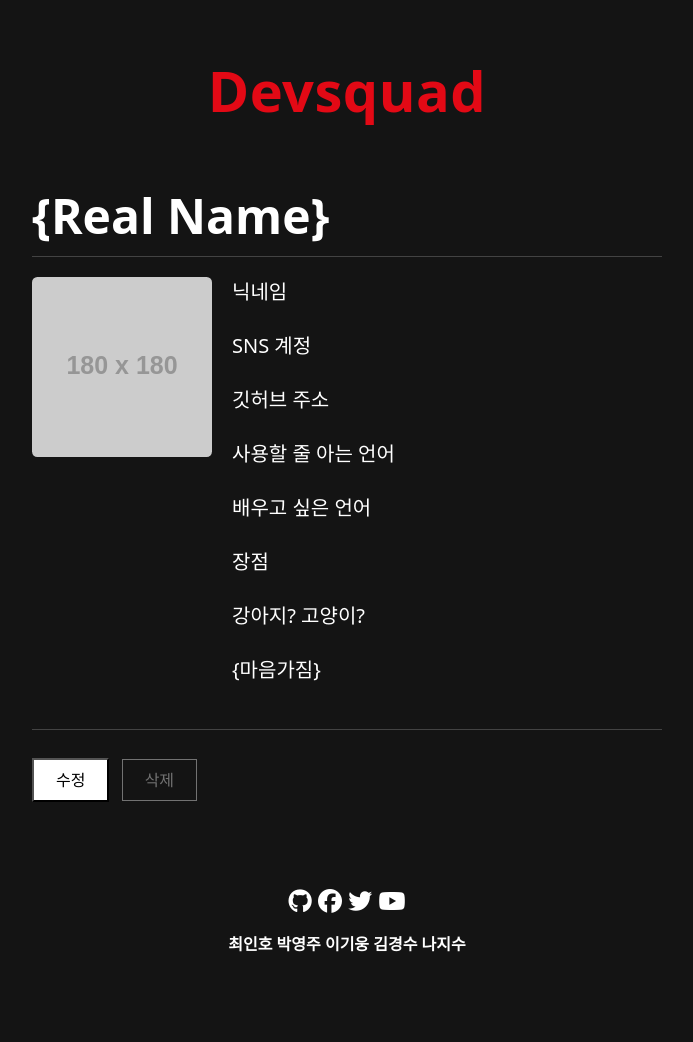
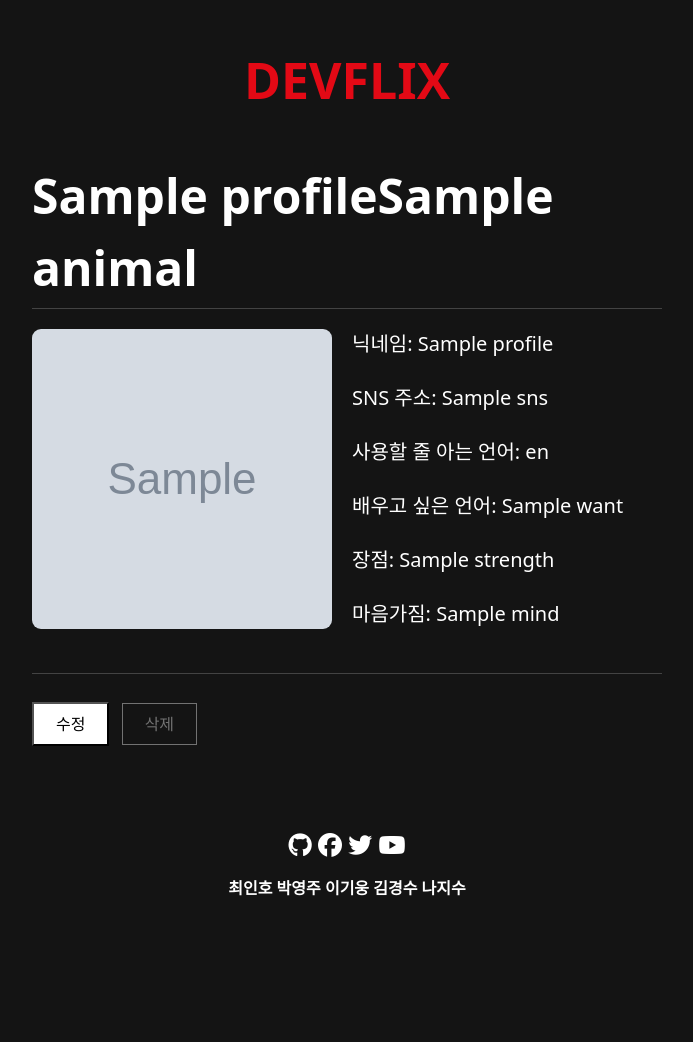
Before and after one commit to inhochoe/intro, a Flask app: template templates/detail.html in a window 1280 px wide. Shown: the whole page, without its empty margins (293-986 px from the left). After the commit the page ends 896 px from the top, so only its background shows below. Run offline with Flask 2, Linux system fonts and the light colour scheme; the template is opened without the code that fills it: most values are stand-ins (such as "Sample title", 1, 10 or a date in 2020); grey boxes marked "Sample" are stand-in pictures; grey boxes labelled with a size stand in for pictures from a placeholder-image service; some libraries are stand-ins or nearby versions.

Commit message:
happy version

```diff
--- a/app.py
+++ b/app.py
@@ -4,8 +4,9 @@ from pymongo import MongoClient
 app = Flask(__name__)
 
 from pymongo import MongoClient
-client = MongoClient(
-    'mongodb+srv://sparta:test@cluster0.htcvgcz.mongodb.net/?retryWrites=true&w=majority')
+import certifi
+ca = certifi.where()
+client = MongoClient('mongodb+srv://sparta:test@cluster0.t2e898s.mongodb.net/?retryWrites=true&w=majority',tlsCAFile=ca)
 db = client.dbsparta
 
 @app.route('/')
@@ -16,26 +17,24 @@ def home():
 def posting():
     return render_template('posting.html')
 
-@app.route('/detail.html')
-def detail():
-    return render_template('detail.html')
+@app.route('/detail/<string:real_name>')
+def detail(real_name):
+    profile = list(db.profiles.find({'real_name':real_name},{'_id':False}))
 
-# @app.route("/profile-detail")
-# def posting():
-#     return render_template('index.html','detail.html','posting.html')
+    return render_template('detail.html', profile=profile)
 
 # ============================= 전체 프로필 조회 =============================
 @app.route("/profiles", methods=["GET"])
 def profile_get():
-    profile_name = list(db.profiles.find({},{'_id':False}))
-    return jsonify({'result':profile_name})
-# ============================= 프로필 상세보기 =============================
-@app.route("/profiles", methods=["GET"])
-def profile_detail_get():
-    all_data = list(db.profiles.find({},{'_id':False}))
-    return jsonify({'result':all_data})
+    real_name = list(db.profiles.find({},{'_id':False}))
+    return jsonify({'result': real_name})
 
-# ============================= 댓글 관련(심화) =============================
+# ============================= 프로필 삭제 =============================
+
+
+# db.users.delete_one({'name':'bobby'})
+
+
 
 # ============================= 프로필 작성 =============================
 @app.route("/profiles", methods=["POST"])
@@ -47,9 +46,11 @@ def profile_post():
     lang_receive = request.form['lang_give']
     want_receive = request.form['want_give']
     strength_receive = request.form['strength_give']
-    dog_receive = request.form['dog_give']
-    cat_receive = request.form['cat_give']
+    # dog_receive = request.form['dog_give']
+    # cat_receive = request.form['cat_give']
+    animal_receive = request.form['animal_give']
     mind_receive = request.form['mind_give']
+
 
 
     doc = {
@@ -60,14 +61,17 @@ def profile_post():
         'lang' : lang_receive,
         'want' : want_receive,
         'strength' : strength_receive,
-        'dog' : dog_receive,
-        'cat' : cat_receive,
+        # 'dog' : dog_receive,
+        # 'cat' : cat_receive,
+        'animal' : animal_receive,
         'mind' : mind_receive
     }
+
 
     db.profiles.insert_one(doc)
 
     return jsonify({'msg': '프로필을 작성했습니다'})
 
+
 if __name__ == '__main__':
     app.run('0.0.0.0', port=5001, debug=True)
--- a/static/css/i_styles.css
+++ b/static/css/i_styles.css
@@ -125,6 +125,7 @@ footer {
     background-color: #333;
     background-repeat: no-repeat;
     background-size: cover;
+    background-position: center;
     border: none;
     border-radius: 4px;
     box-sizing: border-box;
@@ -136,6 +137,7 @@ footer {
     position: relative;
     text-decoration: none;
     width: 10vw;
+    /* object-fit: cover; */
 }
 
 .extended-diacritics-language .profiles-gate-container .profile-name {
--- a/static/css/styles.css
+++ b/static/css/styles.css
@@ -7,12 +7,20 @@ a {
 }
 
 header {
-  height: 180px;
+  height: 20vh;
   display: flex;
   justify-content: center;
   align-items: center;
+  font-size: 50px;
+  font-weight: bold;
+  background-color: #141414;
   color: #e30915;
 }
+
+header :hover {
+  color: #e30915;
+}
+
 
 body {
   min-height: 100vh;
@@ -70,6 +78,9 @@ NetflicFontColor: #e30915;
 }
 .detail-profile-img {
   border-radius: 3%;
+  width: 300px;
+  height: 300px;
+  object-fit: cover;
 }
 .detail-profile-info {
   font-size: 20px;
--- a/static/js/detail.js
+++ b/static/js/detail.js
@@ -1,66 +1,54 @@
 // 상세보기
 // 로딩되면 DB에서 모든 데이터 가져와서 보여주기
-function show_detail() {
-    fetch('/profiles')
-        .then((res) => res.json())
-        .then((data) => {
-            let rows = data['all_data']
-            rows.forEach((row) => {
-                let real_name = row["name"];
-                let nick_name = row["nick_name"];
-                let img = row["img"];
-                let sns = row["sns"];
-                let lang = row["lang"];
-                let want= row["want"];
-                let strength = row["strength"];
-                let dog = row["dog"];
-                let cat = row["cat"];
-                let mind = row["mind"];
+// $(document).ready(function () {
+//     show_detail();
+// });
+
+// function show_detail() {
+//     fetch('/profiles').then((res) => res.json()).then((data) => {
+//         let rows = data['result']
+
+//         $('#profile-image').empty();
+//         $('.detail-profile-info').empty();
+//         $('.detail-top').empty();
+
+//         rows.forEach((row) => {
+//             let real_name = row["name"];
+//             let nick_name = row["nick_name"];
+//             let img = row["img"];
+//             let sns = row["sns"];
+//             let lang = row["lang"];
+//             let want= row["want"];
+//             let strength = row["strength"]
+//             let dog = row["dog"];
+//             let cat = row["cat"];
+//             let mind = row["mind"];
 
                 // id명 통일되면 다시 적기
                 // 데이터 보여주는 방식은 추후 검토가 필요
-
-                let temp_html = `<div class="detail-top">
-                                    <span>${real_name}</span>
-                                </div>
-
-                                <!-- Middle -->
-                                <div class="detail-middle">
-                                    <div>
-                                    <img
-                                        class="detail-profile-img"
-                                        src="https://placehold.co/180x180?text=img"
-                                        alt="profile image"
-                                    />
-                                    </div>
-                                    <div class="detail-profile-info">
-                                    <div class="mb-3">
-                                        <label for="" class="form-label">닉네임${real_name} </label>
-                                    </div>
-                                    <div class="mb-3">
-                                        <label for="" class="form-label"> SNS 계정${sns} </label>
-                                    </div>
-                                    <div class="mb-3">
-                                        <label for="" class="form-label"> 깃허브 주소${real_name} </label>
-                                    </div>
-                                    <div class="mb-3">
-                                        <label for="" class="form-label">사용할 줄 아는 언어${lang} </label>
-                                    </div>
-                                    <div class="mb-3">
-                                        <label for="" class="form-label">배우고 싶은 언어${real_name} </label>
-                                    </div>
-                                    <div class="mb-3">
-                                        <label for="" class="form-label">장점${strength} </label>
-                                    </div>
-                                    <div class="mb-3">
-                                        <label for="" class="form-label">강아지? 고양이?${real_name} </label>
-                                    </div>
-                                    <div class="mb-3">
-                                        <label for="" class="form-label">{마음가짐}${minde} </label>
-                                    </div>
-                                    </div>
-                                </div>`
-            $("#detail-main").append(temp_html);
-            })
-        })
-}
+//             let temp_html0 = `<img class="detail-profile-img" src="${img}" alt="profile image"/>`
+//             let temp_html1 = `<span>${real_name}</span>`
+//             let temp_html = `<div class="mb-3">
+//                                 <label for="" class="form-label">${nick_name}</label>
+//                             </div>
+//                             <div class="mb-3">
+//                               <label for="" class="form-label">${sns}</label>
+//                             </div>
+//                             <div class="mb-3">
+//                               <label for="" class="form-label">${lang}</label>
+//                             </div>
+//                             <div class="mb-3">
+//                               <label for="" class="form-label">${want}</label>
+//                             </div>
+//                             <div class="mb-3">
+//                               <label for="" class="form-label">${strength}</label>
+//                             </div>
+//                             <div class="mb-3">
+//                               <label for="" class="form-label">${mind}</label>
+//                             </div>`
+//             $("#profile-image").append(temp_html0);
+//             $(".detail-top").append(temp_html1);
+//             $("#detail-main").append(temp_html);
+//         })
+//     })
+// }
--- a/templates/detail.html
+++ b/templates/detail.html
@@ -34,52 +34,43 @@
       src="https://kit.fontawesome.com/405588dbc6.js"
       crossorigin="anonymous"
     ></script>
-    <title>Devsquad</title>
+    <title>뎁플릭스</title>
   </head>
   <body>
     <header>
-      <span class="team-name">Devsquad</span>
+      <a href="{{url_for('home')}}">DEVFLIX <a>
     </header>
     <main id="detail-main">
       <wrapper>
         <!-- Top -->
         <div class="detail-top">
-          <span>{Real Name}</span>
+          <span>{{profile[0]['real_name']}}{{profile[0]['animal']}}</span>
         </div>
+        <!-- 강아지를 체크했으면 강아지아이콘, 고양이는 고양이아이콘! -->
 
         <!-- Middle -->
         <div class="detail-middle">
-          <div>
-            <img
-              class="detail-profile-img"
-              src="https://placehold.co/180x180?text=img"
-              alt="profile image"
-            />
+          <div id="profile-image">
+            <img class="detail-profile-img" src="{{profile[0]['img']}}" alt="profile image"/>
           </div>
           <div class="detail-profile-info">
             <div class="mb-3">
-              <label for="" class="form-label">닉네임 </label>
+              <label for="" class="form-label">닉네임: {{profile[0]['nick_name']}}</label>
             </div>
             <div class="mb-3">
-              <label for="" class="form-label"> SNS 계정 </label>
+              <label for="" class="form-label">SNS 주소: {{profile[0]['sns']}}</label>
             </div>
             <div class="mb-3">
-              <label for="" class="form-label"> 깃허브 주소 </label>
+              <label for="" class="form-label">사용할 줄 아는 언어: {{profile[0]['lang']}} </label>
             </div>
             <div class="mb-3">
-              <label for="" class="form-label">사용할 줄 아는 언어 </label>
+              <label for="" class="form-label">배우고 싶은 언어: {{profile[0]['want']}} </label>
             </div>
             <div class="mb-3">
-              <label for="" class="form-label">배우고 싶은 언어 </label>
+              <label for="" class="form-label">장점: {{profile[0]['strength']}} </label>
             </div>
             <div class="mb-3">
-              <label for="" class="form-label">장점 </label>
-            </div>
-            <div class="mb-3">
-              <label for="" class="form-label">강아지? 고양이? </label>
-            </div>
-            <div class="mb-3">
-              <label for="" class="form-label">{마음가짐} </label>
+              <label for="" class="form-label">마음가짐: {{profile[0]['mind']}}</label>
             </div>
           </div>
         </div>
```
Also changed, not shown: static/js/index.js (+8 -7 lines), static/js/posting.js (+57 -19 lines), templates/index.html (+2 -67 lines), templates/posting.html (+26 -23 lines), 2 other files.
